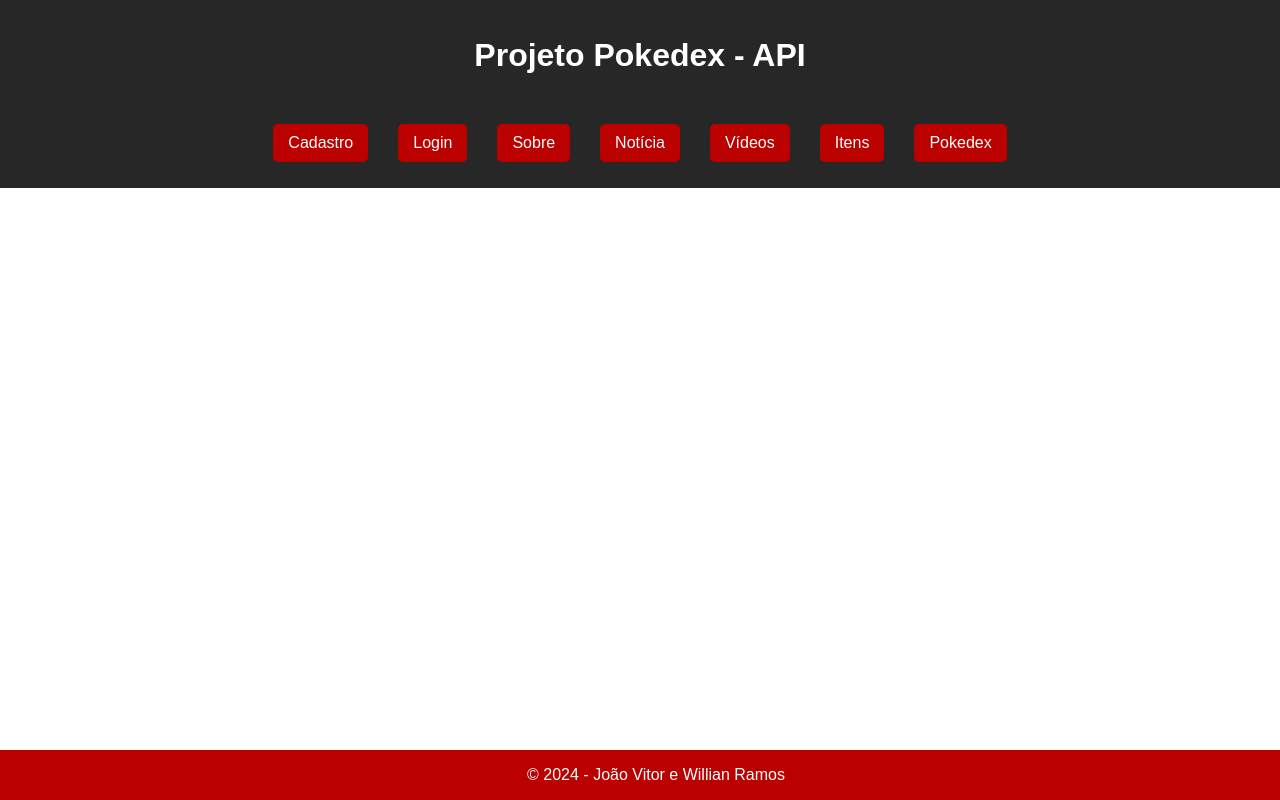
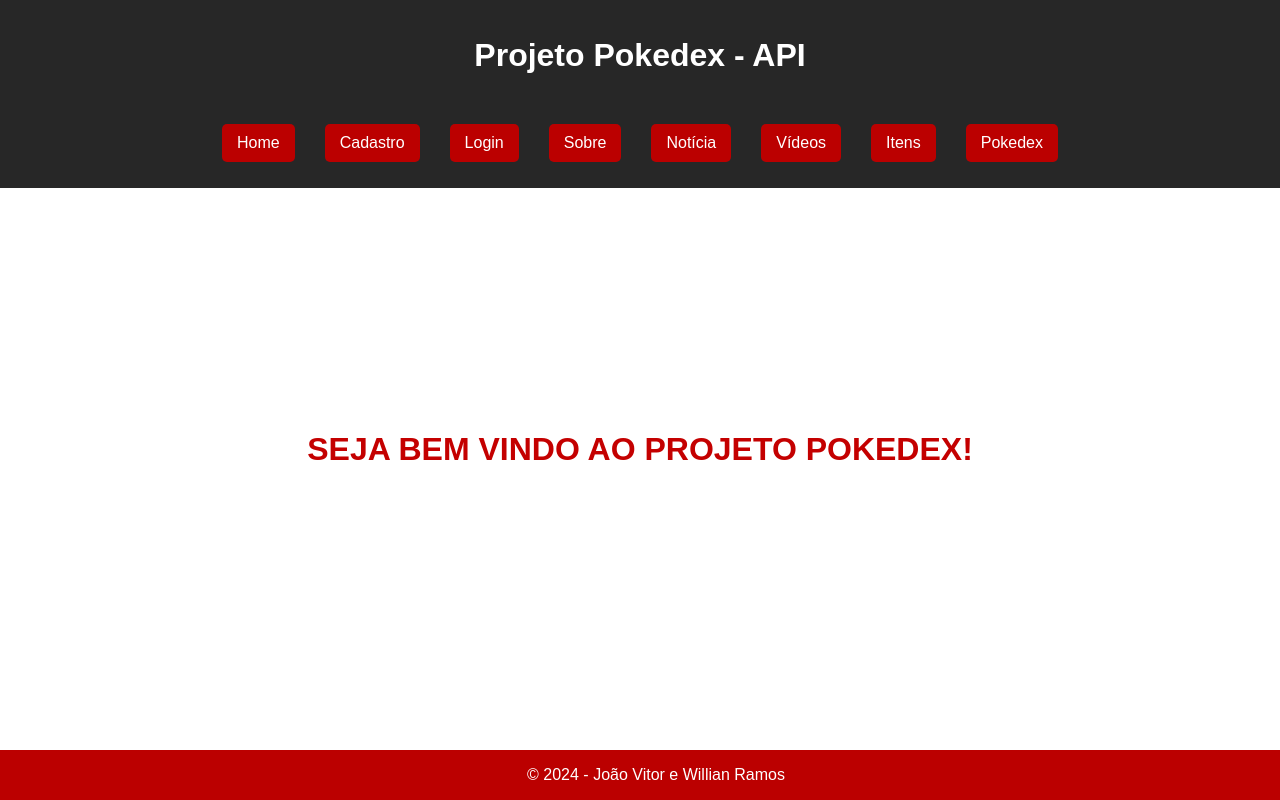
Before and after one commit to WillianRW01/Trabalho-front, a React (Vite) app: page /home in a window 1280 px wide. Built offline with nearby package versions, Linux system fonts and the light colour scheme.

Commit message:
feat: desenvolvimento da página home

```diff
--- a/src/App.jsx
+++ b/src/App.jsx
@@ -9,6 +9,7 @@
 import Videos from "./pages/Videos";
 import Login from "./pages/Login";
 import Cadastro from "./pages/Cadastro";
+import Home from "./pages/Home/home";
 
 function App() {
     return (
@@ -24,6 +25,7 @@
                 <Route path='/videos' element={<Videos />} />
                 <Route path='/login' element={<Login/>} />
                 <Route path='/cadastro' element={<Cadastro/>} />
+                <Route path='/home' element={<Home/>} />
             </Routes>
             <Footer />
         </>
--- a/src/components/Header/index.jsx
+++ b/src/components/Header/index.jsx
@@ -7,6 +7,7 @@
             <h1 className='textTitle'>Projeto Pokedex - API</h1>
             <nav>
                 <ul>
+                    <li><Link to="/home">Home</Link></li>
                     <li><Link to="/cadastro">Cadastro</Link></li>
                     <li><Link to="/login">Login</Link></li>
                     <li><Link to="/about">Sobre</Link></li>
--- /dev/null
+++ b/src/pages/Home/home.jsx
@@ -0,0 +1,11 @@
+import './styles.css'
+
+export default function Home() {
+    return (
+        <div className="container-home">
+            <div className="text-container-home">
+                <h1 className='text-home'><b>SEJA BEM VINDO AO PROJETO POKEDEX!</b></h1>
+            </div>
+        </div>
+    )
+}
--- /dev/null
+++ b/src/pages/Home/styles.css
@@ -0,0 +1,10 @@
+.container-home {
+    display: flex;
+    justify-content: center;
+    align-items: center;
+    height: 65vh;
+}
+
+.text-home {
+    color: rgb(196, 0, 0);
+}
```
